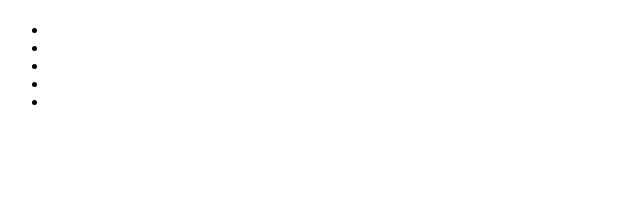
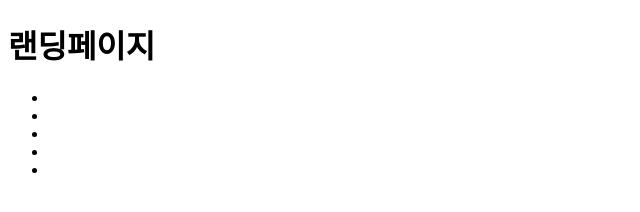
Before and after one commit to SUHYUN980716/LandingPage, a plain HTML site: page Landing Page/index.html in a window 1280 px wide. Shown: the whole page, without its empty margins (0-640 px from the left). Drawn offline with Linux system fonts and the light colour scheme.

Commit message:
첫번째 수정

```diff
--- a/Landing Page/index.html
+++ b/Landing Page/index.html
@@ -15,7 +15,7 @@
     <div>
         <div>
             <header>
-                <h1></h1>
+                <h1>랜딩페이지</h1>
                 <div>
                     <nav>
                         <ul>
```
Also changed, not shown: 1 other file.
